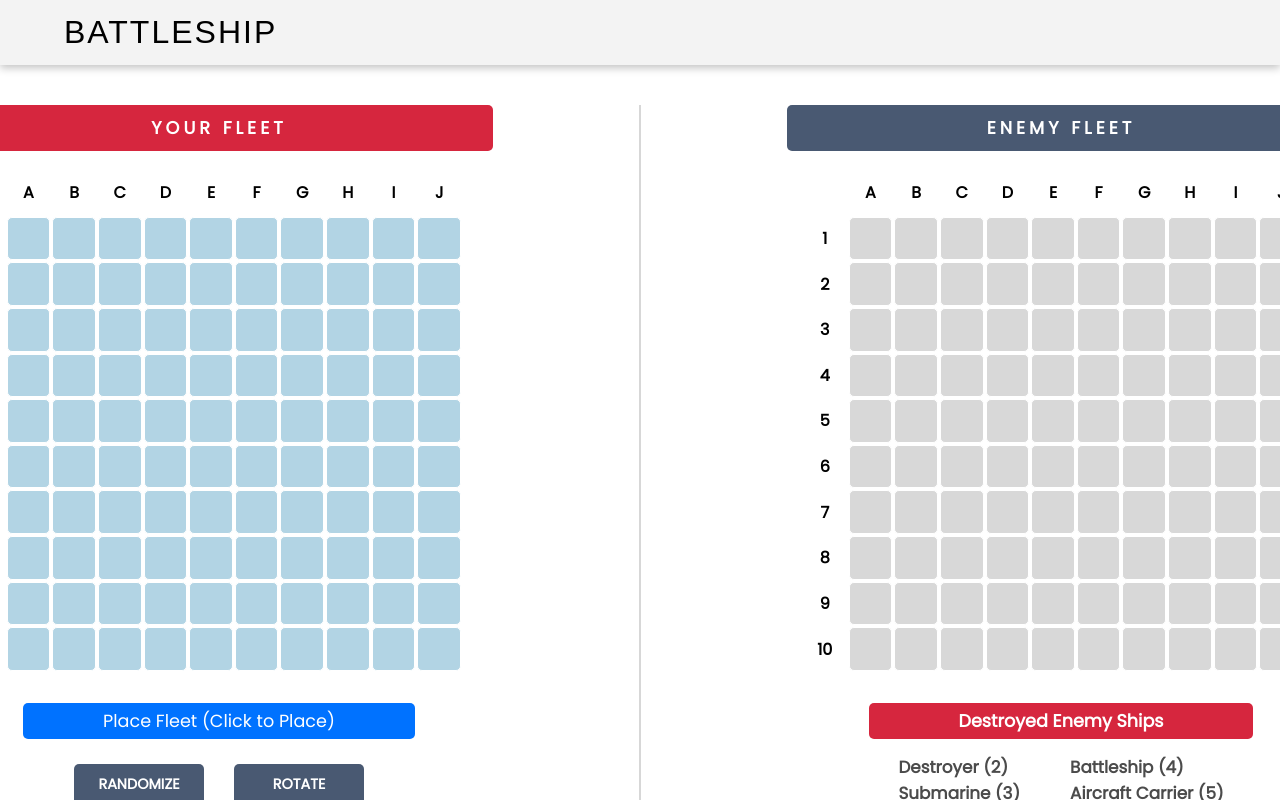
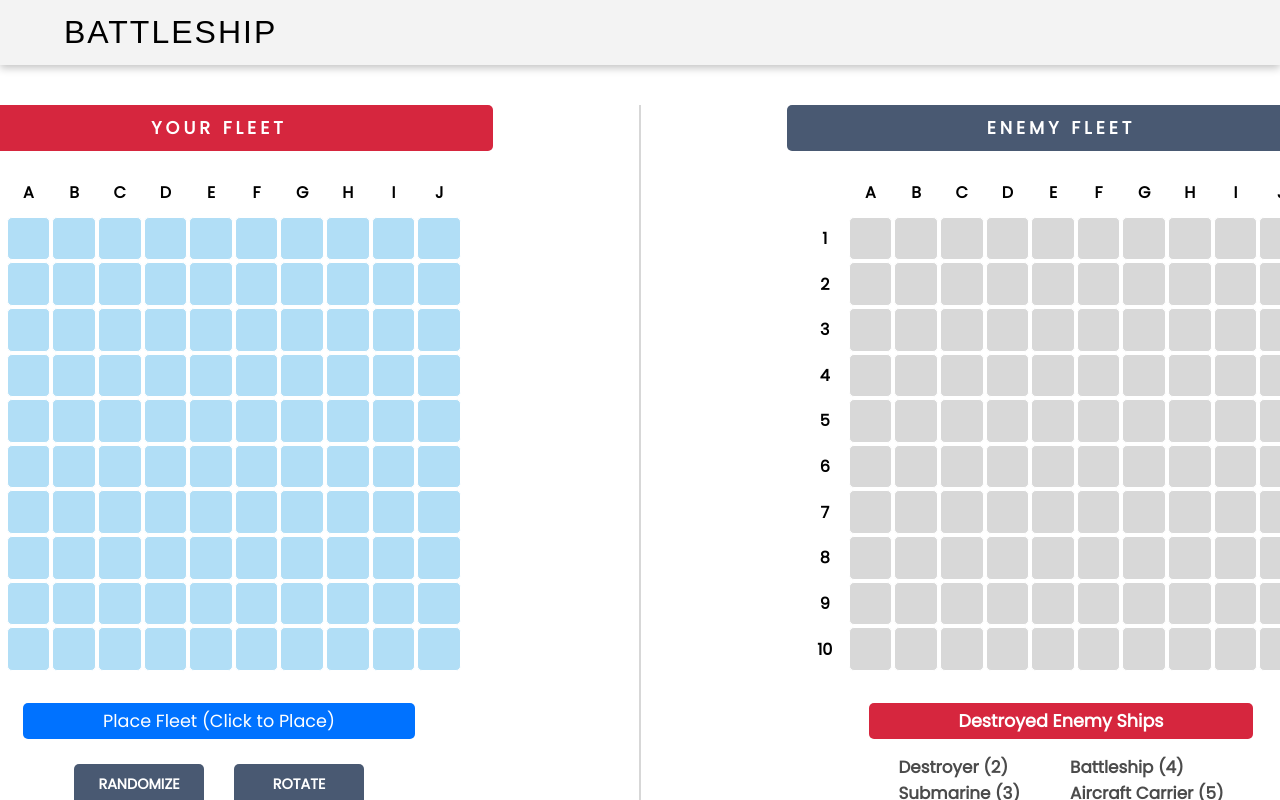
Before and after one commit to Eternum101/battleship-game, a React (Vite) app: page / in a window 1280 px wide. Shown: the top 800 px of the page. Built offline with nearby package versions, Linux system fonts and the light colour scheme; a web font is replaced by a local one.

Commit message:
Modified Functionality in PlayerBoard.jsx Modified Styling in gameboard.css, playerboard.css & ships.css

```diff
--- a/src/components/PlayerBoard.jsx
+++ b/src/components/PlayerBoard.jsx
@@ -63,7 +63,9 @@ export const PlayerBoard = ({
             placeShip(currentlyPlacing);
           }
         }}
-        className={`square ${stateToClass[square]}`}
+        className={`square ${stateToClass[square]} ${
+          square === SQUARE_STATE.miss ? 'player-miss' : ''
+        }`}
         key={`square-${index}`}
         id={`square-${index}`}
         onMouseOver={() => {
--- a/src/styles/gameboard.css
+++ b/src/styles/gameboard.css
@@ -28,7 +28,7 @@
   width: 100%;
   height: 100%;
   box-sizing: border-box;
-  background-color: #b2d4e4;
+  background-color: #B1DEF6;
   border-radius: 5px;
   border: 1px solid #fff;
   cursor: grab;
@@ -111,7 +111,7 @@
 }
 
 .board .empty {
-  background-color: #b2d4e4;
+  background-color: #B1DEF6;
   border: 1px solid #fff;
   border-radius: 5px;
   text-align: center;
--- a/src/styles/playerboard.css
+++ b/src/styles/playerboard.css
@@ -25,6 +25,11 @@
   width: 70%;
   padding: 5px;
   border-radius: 5px;
+}
+
+.square.player-miss::after {
+  background-color: #53c1fc;
+
 }
 
 .btn-fleet-container {
--- a/src/styles/ships.css
+++ b/src/styles/ships.css
@@ -66,6 +66,11 @@ ul {
 
 li {
   margin: 5px;
+}
+
+.ship.disabled {
+  opacity: 0.5;
+  pointer-events: none;
 }
 
 @media screen and (max-width: 768px) {
```
